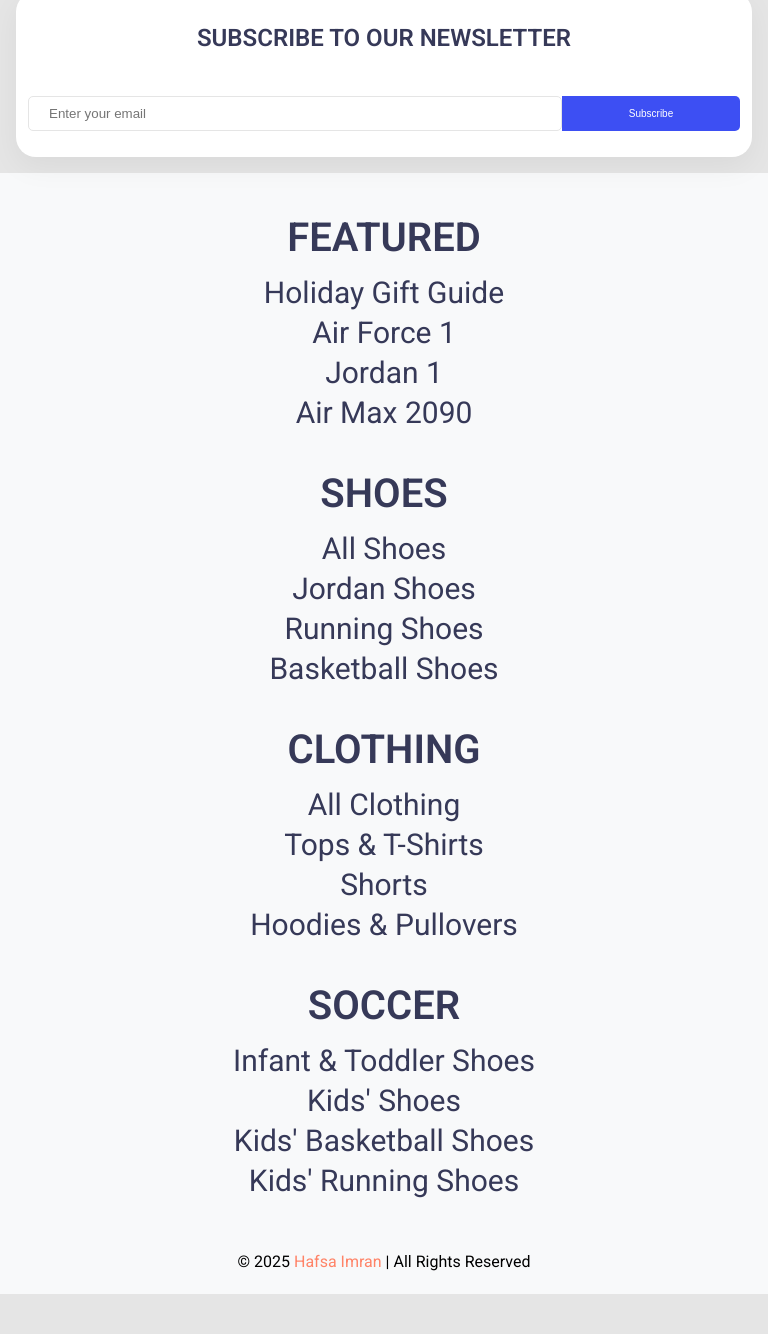
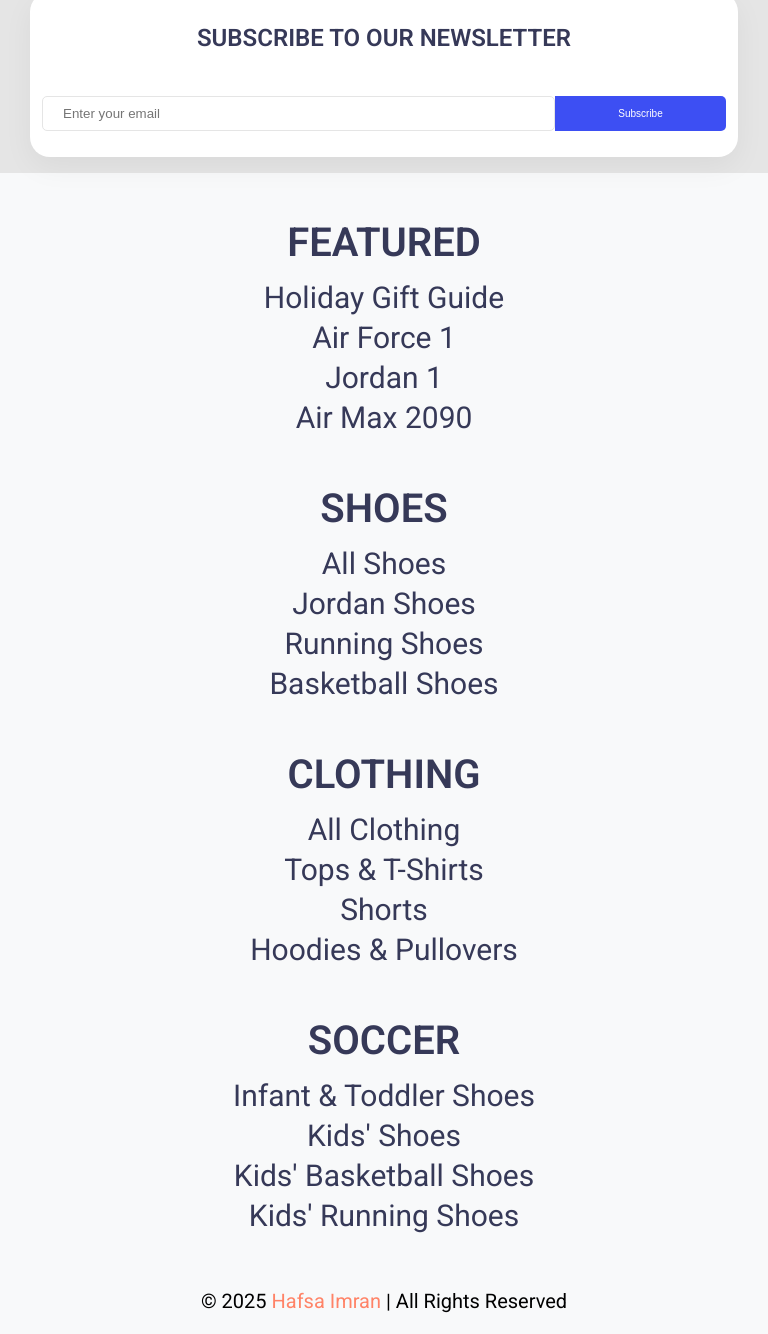
Before and after one commit to HafsaImran12/Nike, a plain HTML site: page index.html in a window 768 px wide. Shown: the part 8150-9484 px from the top of the page. Before the commit the page ends 9444 px from the top, so only its background shows below. Drawn offline with Linux system fonts and the light colour scheme.

Commit message:
Website Complete

```diff
--- a/style.css
+++ b/style.css
@@ -696,7 +696,7 @@ footer {
   }
 
   .email {
-    padding: 16px;
+    padding: 16px 30px;
   }
 
   .input-group {
@@ -746,6 +746,10 @@ footer {
   .ftr-links .list {
     width: 100%;
     text-align: center;
-    padding: 15px;
+    padding: 20px;
+  }
+
+  footer p{
+    font-size: 20px;
   }
 }
```
